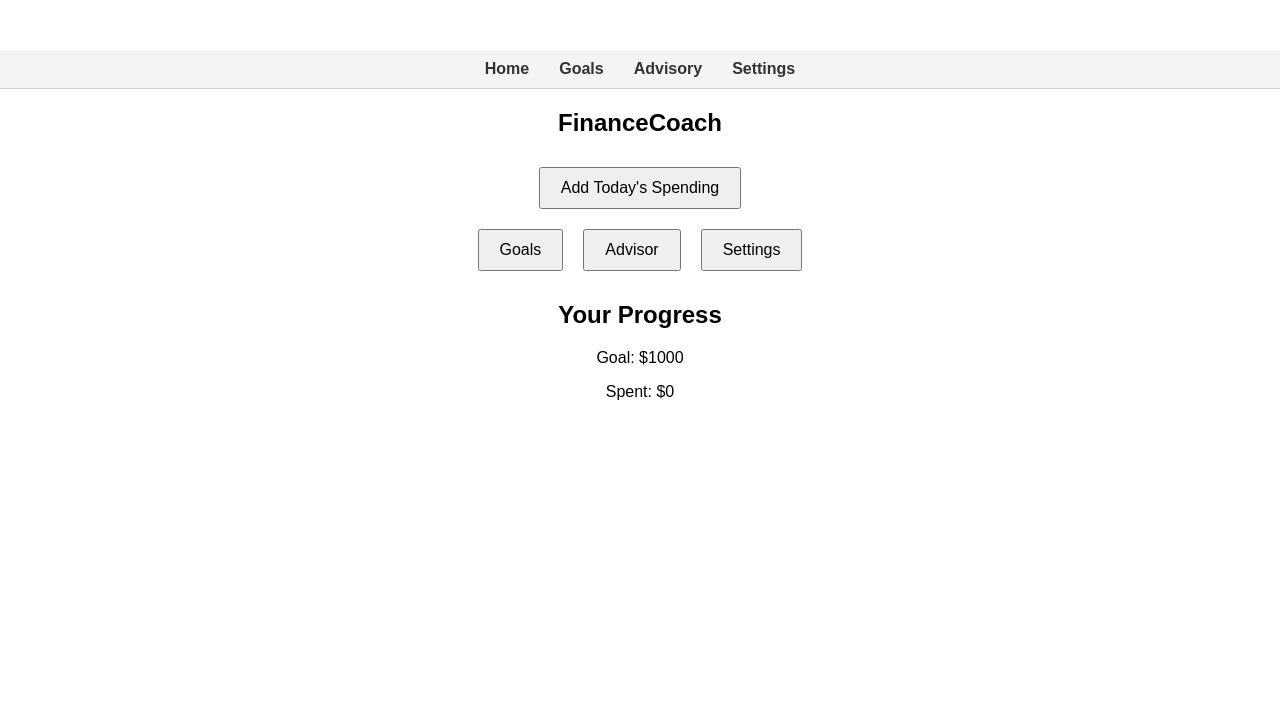
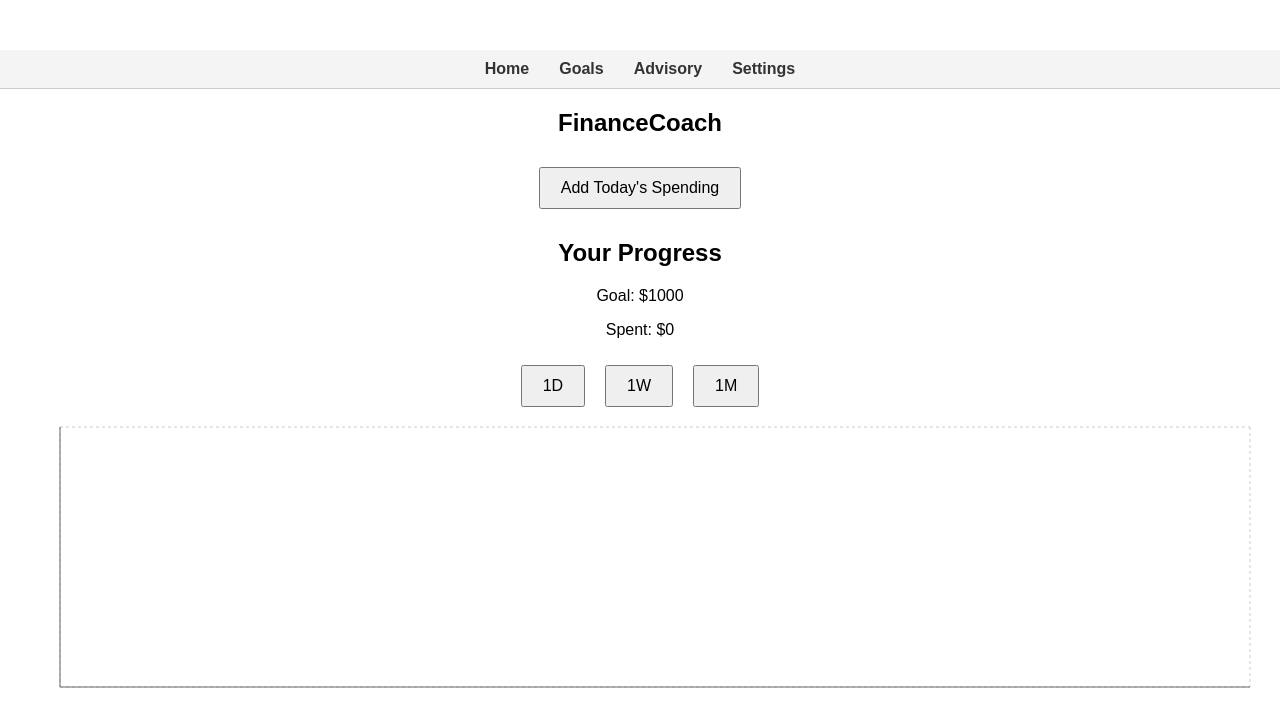
Before and after one commit to Pranav-Reddy/hackathon, a React (Create React App) app in the folder finterpret/: page / in a window 1280 px wide. Shown: the top 726 px of the page. Built offline with nearby package versions, Linux system fonts and the light colour scheme.

Commit message:
spending chart

```diff
--- a/finterpret/package.json
+++ b/finterpret/package.json
@@ -11,6 +11,7 @@
     "react-dom": "^19.1.0",
     "react-router-dom": "^7.7.0",
     "react-scripts": "5.0.1",
+    "recharts": "^3.1.0",
     "web-vitals": "^2.1.4"
   },
   "scripts": {
--- a/finterpret/src/pages/Home.js
+++ b/finterpret/src/pages/Home.js
@@ -5,9 +5,57 @@ import { Dialog } from "../homepage-components/Dialog.js";
 import { Input } from "../homepage-components/Input.js";
 import { Progress } from "../homepage-components/Progress.js";
 
+
+import {
+  LineChart,
+  Line,
+  XAxis,
+  YAxis,
+  CartesianGrid,
+  Tooltip,
+  ResponsiveContainer,
+} from "recharts";
+
 export default function Home() {
   const [spending, setSpending] = useState(0);
   const [goal, setGoal] = useState(1000);
+  const [spendingData, setSpendingData] = useState([]);
+  const [timeframe, setTimeframe] = useState("day");
+
+  const handleAddSpending = () => {
+    const now = new Date();
+    const label = now.toLocaleString();
+    setSpendingData([...spendingData, { time: label, amount: spending }]);
+    alert("Spending saved!");
+  };
+
+  const getFilteredData = () => {
+    if (spendingData.length <= 1) return spendingData.map((d, i) => ({ ...d, cumulative: d.amount }));
+
+    const now = new Date();
+    const dayMs = 24 * 60 * 60 * 1000;
+    const weekMs = 7 * dayMs;
+    const monthMs = 30 * dayMs;
+
+    let cutoff;
+    if (timeframe === "day") cutoff = now.getTime() - dayMs;
+    else if (timeframe === "week") cutoff = now.getTime() - weekMs;
+    else cutoff = now.getTime() - monthMs;
+
+    const data = spendingData.filter(d => new Date(d.time).getTime() >= cutoff);
+    let cumulative = 0;
+    return data.map(d => {
+      cumulative += d.amount;
+      return { ...d, cumulative };
+    });
+  };
+
+  const filteredData = getFilteredData();
+
+  const tabClasses = (tab) =>
+    `px-3 py-1 rounded border ${
+      timeframe === tab ? "bg-blue-600 text-white border-blue-600" : "bg-white text-black border-gray-300"
+    }`;
 
   return (
     <div className="min-h-screen bg-gray-50">
@@ -28,21 +76,25 @@ export default function Home() {
                 />
                 <div className="mt-4 flex justify-end space-x-2">
                   <Button className="bg-gray-300 text-black" onClick={close}>Cancel</Button>
-                  <Button onClick={() => { alert("Spending saved!"); close(); }}>Save</Button>
+                  <Button
+                    onClick={() => {
+                      handleAddSpending();
+                      close();
+                    }}
+                  >
+                    Save
+                  </Button>
                 </div>
               </>
             )}
           </Dialog>
-          <Button className="bg-white text-black">Goals</Button>
-          <Button className="bg-white text-black">Advisor</Button>
-          <Button className="bg-white text-black">Settings</Button>
         </div>
       </nav>
 
       {/* Goal Progress Dashboard */}
       <main className="p-6">
         <h2 className="text-2xl font-semibold mb-4">Your Progress</h2>
-        <Card className="max-w-md mx-auto">
+        <Card className="max-w-md mx-auto mb-6">
           <CardContent>
             <p className="text-lg">Goal: ${goal}</p>
             <p className="text-lg">Spent: ${spending}</p>
@@ -51,6 +103,38 @@ export default function Home() {
             </div>
           </CardContent>
         </Card>
+
+{/* TODO: Make spending progress chart into component */}
+        <div className="max-w-3xl mx-auto">
+          <div className="flex space-x-2 mb-4 justify-end">
+            <button onClick={() => setTimeframe("day")} className={tabClasses("day")}>1D</button>
+            <button onClick={() => setTimeframe("week")} className={tabClasses("week")}>1W</button>
+            <button onClick={() => setTimeframe("month")} className={tabClasses("month")}>1M</button>
+          </div>
+          <ResponsiveContainer width="100%" height={300}>
+            <LineChart data={filteredData} margin={{ top: 10, right: 30, left: 0, bottom: 0 }}>
+              <CartesianGrid strokeDasharray="3 3" />
+              <XAxis dataKey="time" tick={{ fontSize: 12 }} minTickGap={20} />
+              <YAxis />
+              <Tooltip />
+              <Line
+                type="monotone"
+                dataKey="cumulative"
+                stroke="#93c5fd"
+                strokeWidth={2}
+                dot={false}
+                opacity={0.3}
+              />
+              <Line
+                type="monotone"
+                dataKey="amount"
+                stroke="#2563eb"
+                strokeWidth={2}
+                dot={false}
+              />
+            </LineChart>
+          </ResponsiveContainer>
+        </div>
       </main>
     </div>
   );
```
Also changed, not shown: 1 other file (tests, documents, lock files or other folders).
